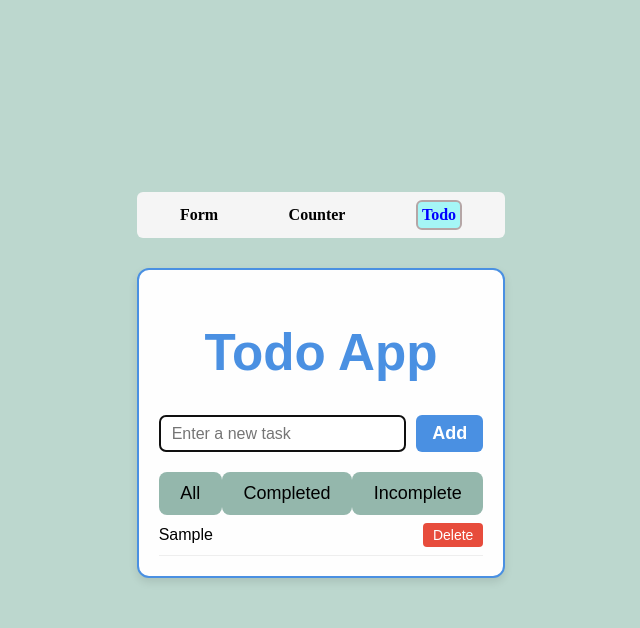
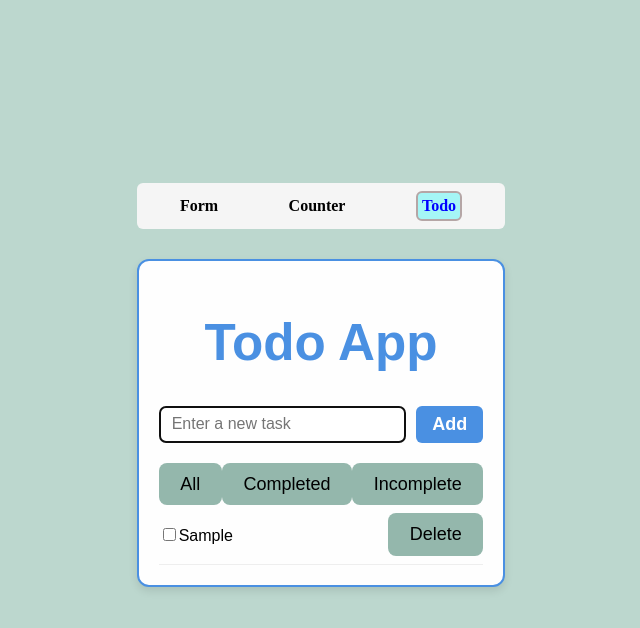
Before and after one commit to Kanchan012/form-react, a React (Vite) app in the folder form/: page /todo in a window 1280 px wide. Both pictures are taken after typing "Sample" into the empty fields and a click on the button "Add". Shown: the top 628 px of the page, without its empty margins (319-959 px from the left). Built offline with nearby package versions, Linux system fonts and the light colour scheme.

Commit message:
Errors are caught safely with try/catch

```diff
--- a/form/src/components/TodoItem.tsx
+++ b/form/src/components/TodoItem.tsx
@@ -1,4 +1,4 @@
-import { TodoType } from "../pages/Todo";
+import { TodoType } from "../types/todo";
 
 type Props = {
   todo: TodoType;
@@ -9,18 +9,17 @@ type Props = {
 function TodoItem({ todo, onToggle, onDelete }: Props) {
   return (
     <li className="task-item">
-      <span
-        onClick={() => onToggle(todo.id)}
-        style={{
-          textDecoration: todo.completed ? "line-through" : "none",
-          cursor: "pointer",
-        }}
-      >
-        {todo.text}
-      </span>
-      <button onClick={() => onDelete(todo.id)} className="delete-btn">
-        Delete
-      </button>
+      <label>
+        <input
+          type="checkbox"
+          checked={todo.completed}
+          onChange={() => onToggle(todo.id)}
+        />
+        <span style={{ textDecoration: todo.completed ? "line-through" : "none" }}>
+          {todo.text}
+        </span>
+      </label>
+      <button onClick={() => onDelete(todo.id)}>Delete</button>
     </li>
   );
 }
--- a/form/src/pages/Todo.tsx
+++ b/form/src/pages/Todo.tsx
@@ -2,19 +2,23 @@ import { useState, useEffect, useMemo, useCallback } from "react";
 import TodoInput from "../components/TodoInput";
 import TodoItem from "../components/TodoItem";
 import TodoFilter from "../components/TodoFilter";
-import { TodoType } from "../types/Todo"
+import  { TodoType } from "../types/todo";
 import "./Todo.css";
 
 function Todo() {
-  const [todos, setTodos] = useState<TodoType[]>([]);
   const [filter, setFilter] = useState<"all" | "completed" | "incomplete">("all");
+  const [todos, setTodos] = useState<TodoType[]>(() => {
+  const saved = localStorage.getItem("todos");
+  if (saved) {
+    try {
+      return JSON.parse(saved) as TodoType[];
+    } catch (e) {
+      console.error("Failed to parse todos from localStorage:", e);
+    }
+  }
+  return [];
+});
 
-  useEffect(() => {
-    const saved = localStorage.getItem("todos");
-    if (saved) {
-      setTodos(JSON.parse(saved) as TodoType[]);
-    }
-  }, []);
 
   useEffect(() => {
     localStorage.setItem("todos", JSON.stringify(todos));
```
